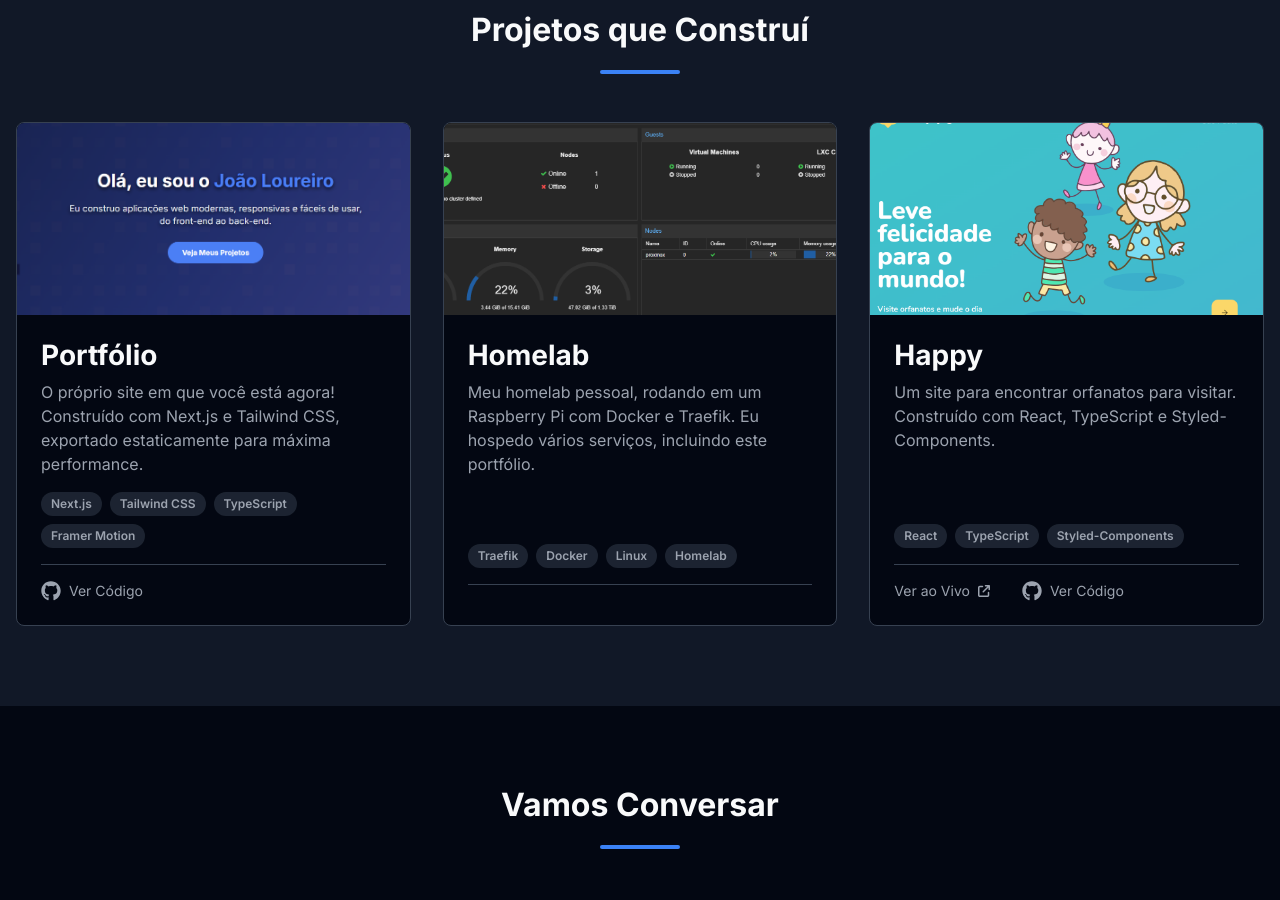
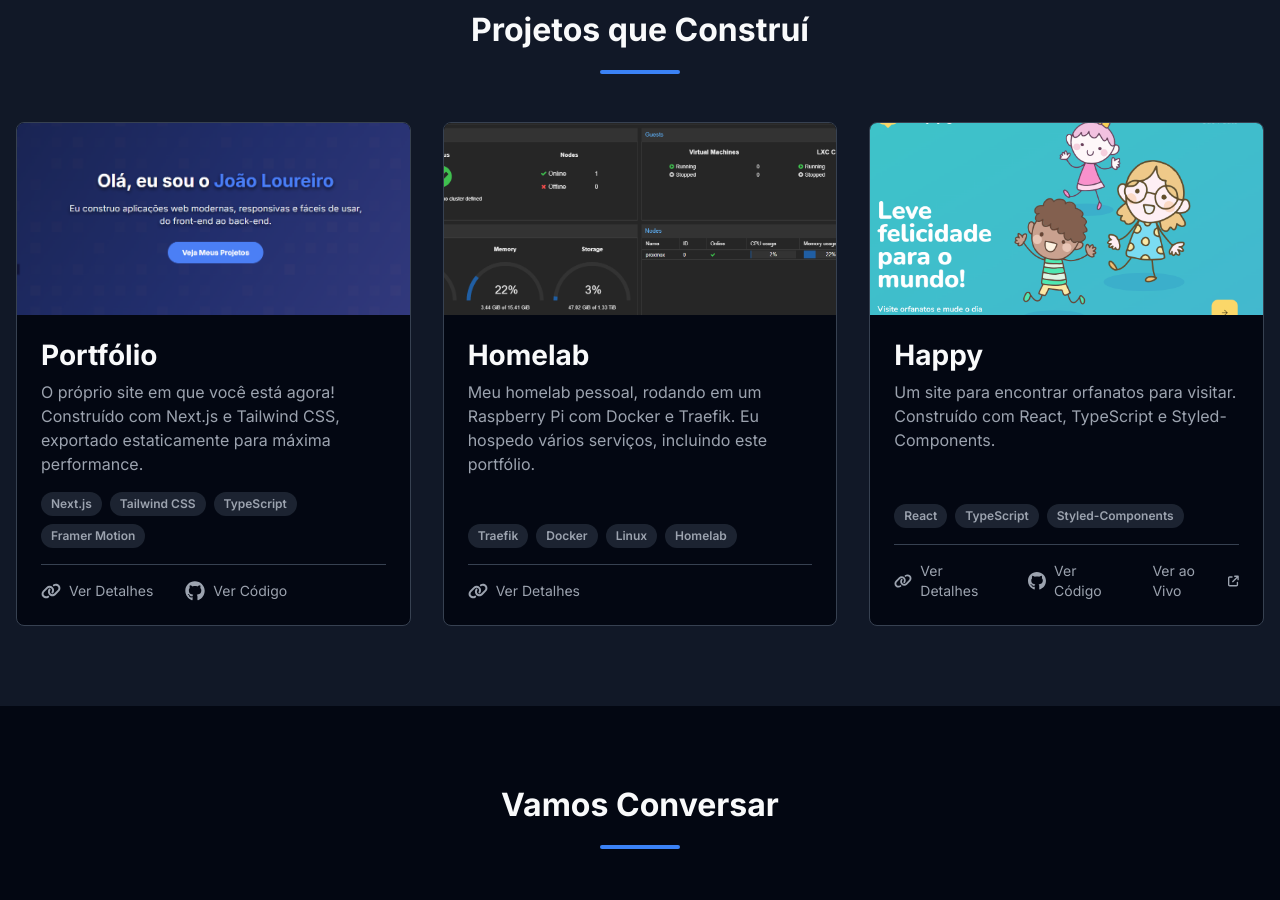
Before and after one commit to joaonloureiro/portfolio-app, a Next.js app in the folder frontend/: page /pt in a window 1280 px wide. Shown: the part 1580-2480 px from the top of the page. Built offline with nearby package versions, Linux system fonts and the light colour scheme; no server answers.

Commit message:
feat: update language switcher order, enhance project card links, and localize new page link

```diff
--- a/frontend/src/app/components/LanguageSwitcher.tsx
+++ b/frontend/src/app/components/LanguageSwitcher.tsx
@@ -34,8 +34,8 @@ export default function LanguageSwitcher() {
   }, []);
 
   const languages: { [key: string]: { label: string; countryCode: string } } = {
-    en: { label: 'English', countryCode: 'US' },
     pt: { label: 'Português', countryCode: 'BR' },
+    en: { label: 'English', countryCode: 'US' }
   };
 
   return (
--- a/frontend/src/app/components/ProjectCard.tsx
+++ b/frontend/src/app/components/ProjectCard.tsx
@@ -1,6 +1,6 @@
 import Link from 'next/link';
 import {useTranslations, useLocale} from 'next-intl';
-import { FaGithub, FaArrowUpRightFromSquare } from 'react-icons/fa6';
+import { FaGithub, FaArrowUpRightFromSquare, FaLink } from 'react-icons/fa6';
 import Image from 'next/image';
 
 type ProjectCardProps = {
@@ -18,7 +18,7 @@ export default function ProjectCard({ title, description, tech, imageUrl, liveUr
   const locale = useLocale();
 
   return (
-    <Link href={`/${locale}/project/${id}`} className="h-full bg-[var(--color-background)] rounded-lg overflow-hidden flex flex-col border border-[var(--color-border)] hover:border-[var(--color-primary)]/50 transition-all duration-300 hover:shadow-xl hover:-translate-y-1">
+    <div className="h-full bg-[var(--color-background)] rounded-lg overflow-hidden flex flex-col border border-[var(--color-border)] hover:border-[var(--color-primary)]/50 transition-all duration-300 hover:shadow-xl hover:-translate-y-1">
       <div className="relative w-full h-48">
         <Image src={imageUrl} alt={title} layout="fill" objectFit="cover" />
       </div>
@@ -33,20 +33,24 @@ export default function ProjectCard({ title, description, tech, imageUrl, liveUr
           ))}
         </div>
         <div className="flex items-center space-x-8 mt-auto pt-4 border-t border-[var(--color-border)]">
+          <Link href={`/${locale}/project/${id}`} className="flex gap-2 items-center text-sm text-[var(--color-text-secondary)] hover:text-[var(--color-primary)] transition-colors">
+            <FaLink size={20} />
+            {t('page_link')}
+          </Link>
+          {repoUrl && (
+            <Link href={repoUrl} target="_blank" className="flex gap-2 items-center text-sm text-[var(--color-text-secondary)] hover:text-[var(--color-primary)] transition-colors">
+              <FaGithub size={20} />
+              {t('repo_link')}
+            </Link>
+          )}
           {liveUrl && (
             <Link href={liveUrl} target="_blank" className="flex gap-2 items-center text-sm text-[var(--color-text-secondary)] hover:text-[var(--color-primary)] transition-colors">
               {t('live_link')}
               <FaArrowUpRightFromSquare size={12} />
             </Link>
           )}
-          {repoUrl && (
-            <Link href={repoUrl} target="_blank" className="flex gap-2 items-center text-sm text-[var(--color-text-secondary)] hover:text-[var(--color-primary)] transition-colors">
-              <FaGithub size={20} />
-              {t('repo_link')}
-            </Link>
-          )}
         </div>
       </div>
-    </Link>
+    </div>
   );
 }
--- a/frontend/src/app/page.tsx
+++ b/frontend/src/app/page.tsx
@@ -1,5 +1,5 @@
 import {redirect} from 'next/navigation';
 
 export default function RootPage() {
-  redirect('/en');
+  redirect('/pt');
 }
--- a/frontend/src/locales/en.json
+++ b/frontend/src/locales/en.json
@@ -45,6 +45,7 @@
     "project_3_title": "Happy",
     "project_3_description": "A site to find orphanages to visit. Built with React, TypeScript and Styled-Components.",
     "tech_used": "Technologies Used:",
+    "page_link": "See Details",
     "live_link": "Live Demo",
     "repo_link": "View Code",
     "back_to_projects": "Back to Projects",
--- a/frontend/src/locales/pt.json
+++ b/frontend/src/locales/pt.json
@@ -45,6 +45,7 @@
     "project_3_title": "Happy",
     "project_3_description": "Um site para encontrar orfanatos para visitar. Construído com React, TypeScript e Styled-Components.",
     "tech_used": "Tecnologias Utilizadas:",
+    "page_link": "Ver Detalhes",
     "live_link": "Ver ao Vivo",
     "repo_link": "Ver Código",
     "back_to_projects": "Voltar para Projetos",
```
